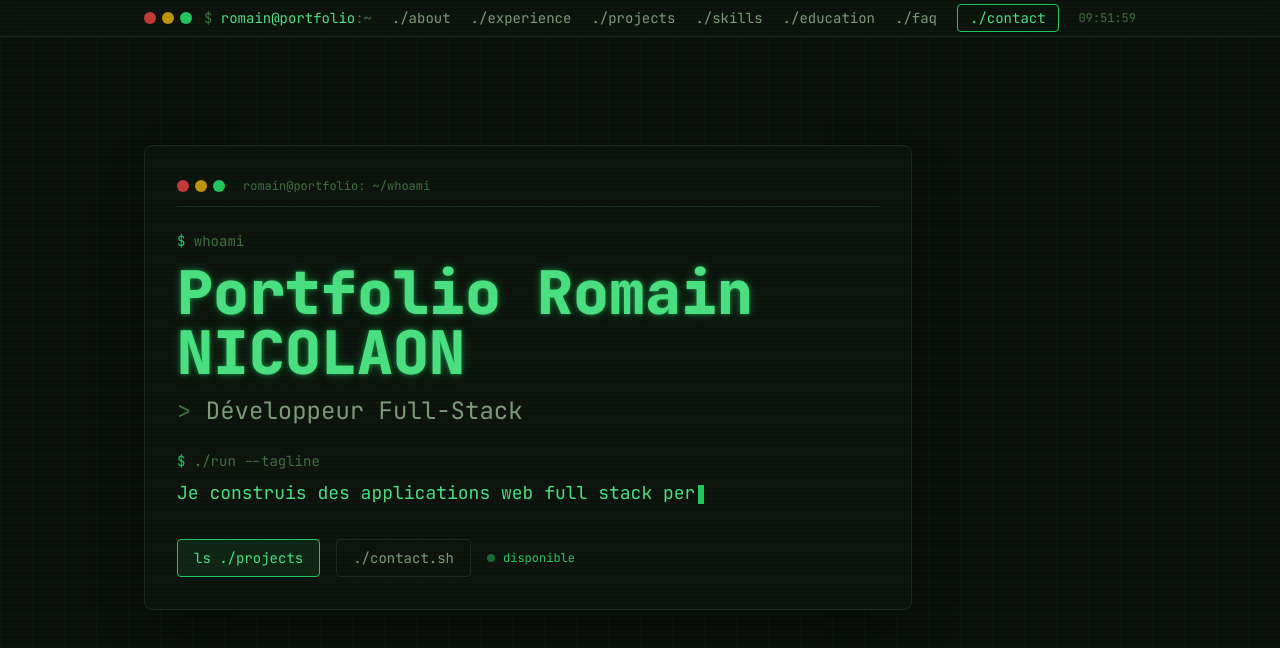
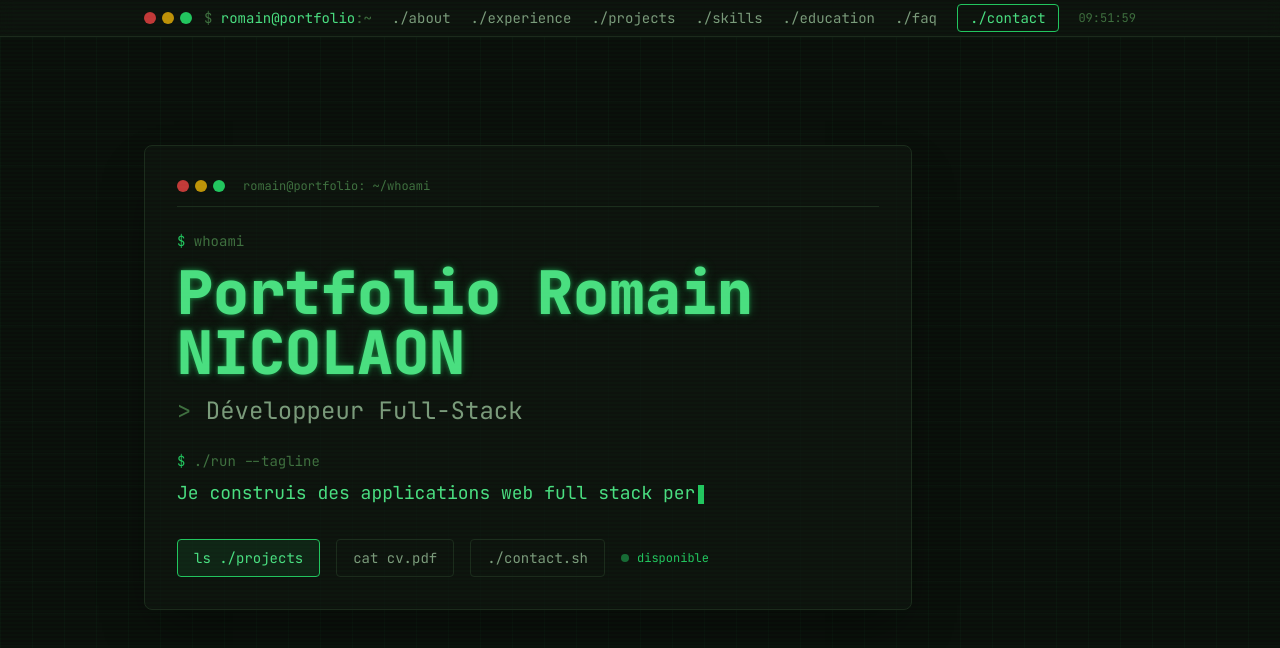
Before and after one commit to RomainNicolaon/portfolio, a Nuxt app: page / in a window 1280 px wide. Shown: the top 648 px of the page. Built offline with nearby package versions, Linux system fonts and the light colour scheme.

Commit message:
Refactor code structure for improved readability and maintainability

```diff
--- a/components/TheHero.vue
+++ b/components/TheHero.vue
@@ -46,6 +46,15 @@ const taglines = profile.taglines.length ? profile.taglines : [profile.title]
             ls ./projects
           </a>
           <a
+            v-if="profile.resume && profile.resume !== '#'"
+            :href="profile.resume"
+            target="_blank"
+            rel="noopener"
+            class="rounded border border-term-border px-4 py-2 text-term-muted transition-colors hover:border-term-green hover:text-term-bright"
+          >
+            cat cv.pdf
+          </a>
+          <a
             href="#contact"
             class="rounded border border-term-border px-4 py-2 text-term-muted transition-colors hover:border-term-green hover:text-term-bright"
           >
--- a/data/portfolio.ts
+++ b/data/portfolio.ts
@@ -26,7 +26,7 @@ export const profile: Profile = {
     "En dehors de mes projets, je contribue à des projets d'amis et j'apprends l'univers des systèmes Linux et de l'automatisation.",
   ],
   email: 'nicolaon.romain@gmail.com',
-  resume: '#',
+  resume: '/docs/cv-romain.pdf',
   socials: [
     {
       label: 'GitHub',
```
Also changed, not shown: 1 other file (tests, documents, lock files or other folders).
